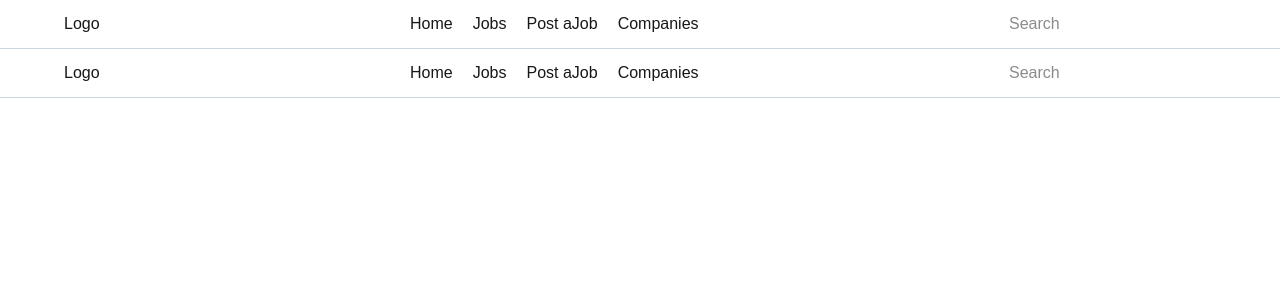
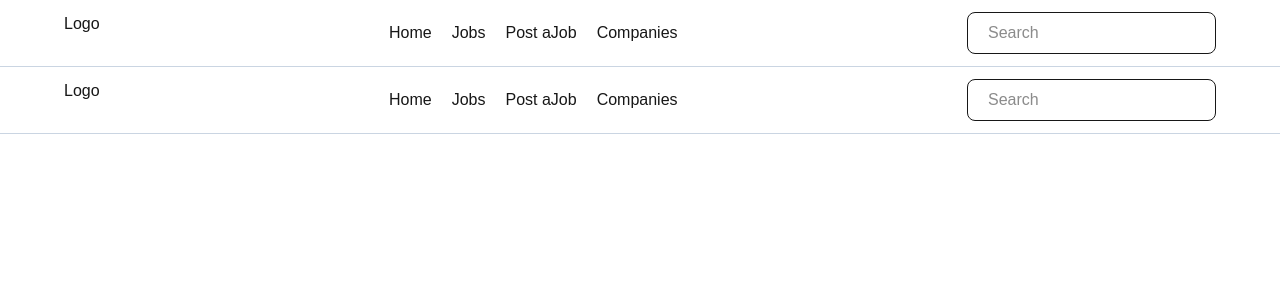
Before and after one commit to muodilo/remotecraft, a Next.js app: page /components/Navbar in a window 1280 px wide. Shown: the top 300 px of the page. Built offline with nearby package versions, Linux system fonts and the light colour scheme.

Commit message:
style: add border, padding, and rounded corners to search input

```diff
--- a/pages/components/Navbar.tsx
+++ b/pages/components/Navbar.tsx
@@ -21,7 +21,7 @@ const Navbar = () => {
         </li>
      </ul>
      <div>
-        <input type="text" placeholder='Search'/>
+        <input type="text" placeholder='Search' className='border px-5 py-2 rounded-lg'/>
      </div>
 
     </nav>
```
